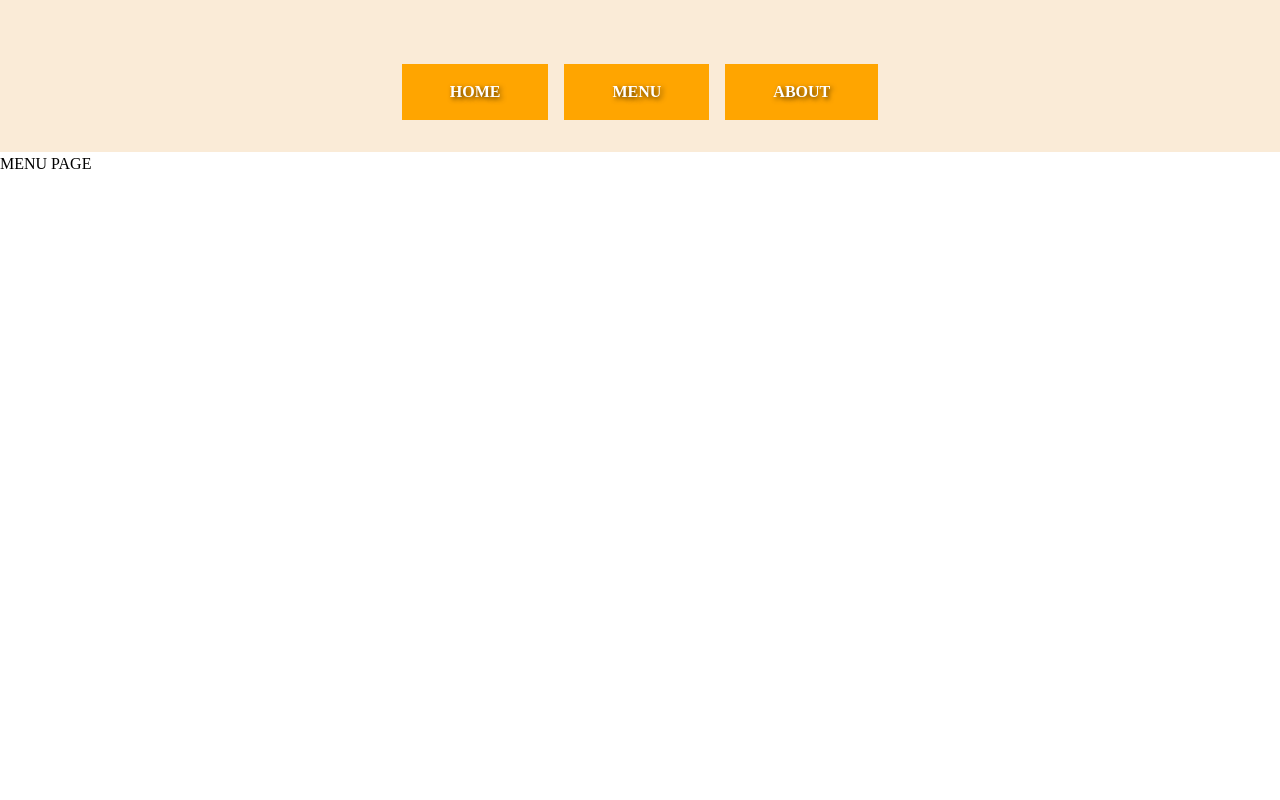
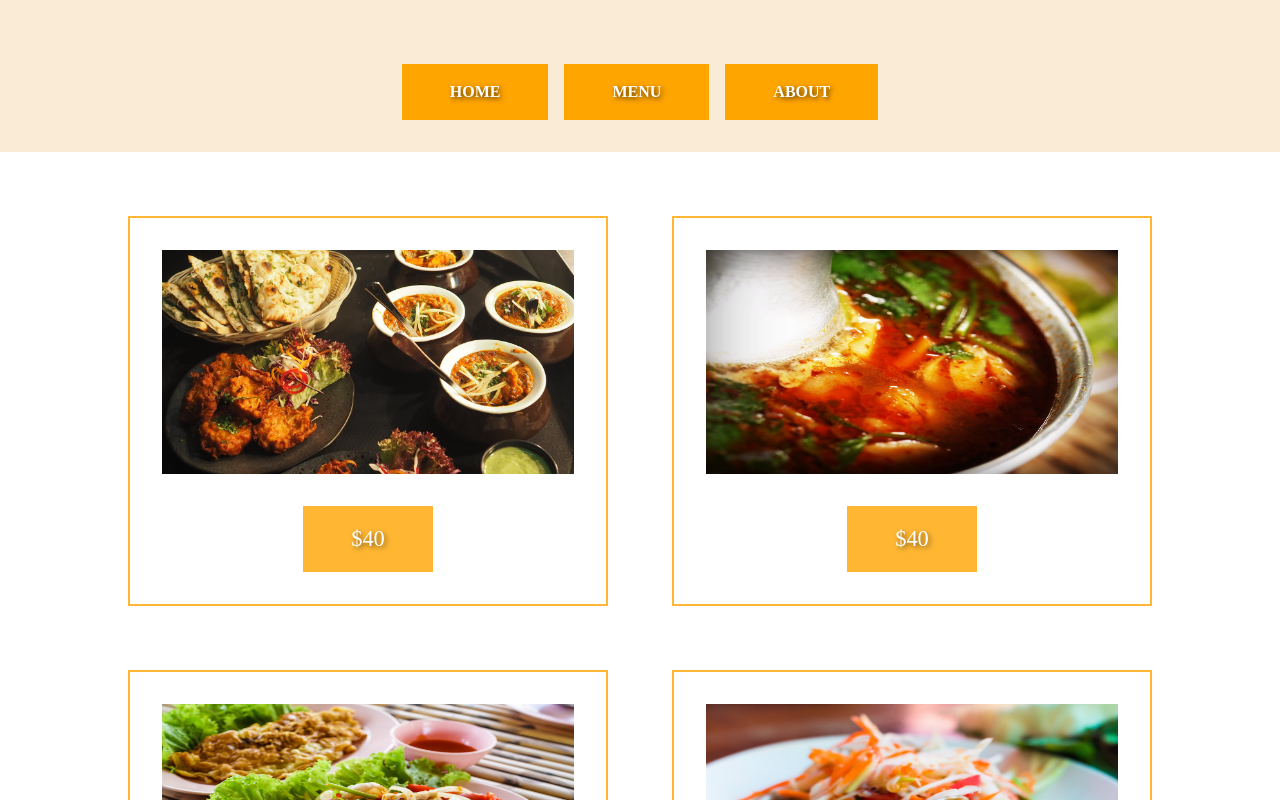
Before and after one commit to alex2323official/restaurant_page_webpack, a website built with webpack: page src/template.html in a window 1280 px wide. Both pictures are taken after a click on the button "MENU". Shown: the top 800 px of the page. Built offline with nearby package versions, Linux system fonts and the light colour scheme.

Commit message:
Gallery is okayish

```diff
--- a/src/index.js
+++ b/src/index.js
@@ -22,5 +22,3 @@ Utility.nav.addEventListener("click", (item) => {
     Menu.createMenuPage();
   }
 });
-
-Menu.createImg(menu1pic, Utility.appDivContainer, "$50");
--- a/src/pages/Menu.js
+++ b/src/pages/Menu.js
@@ -13,7 +13,15 @@ export class Menu {
 
     const menuPageContainerDiv = document.createElement("div");
     menuPageContainerDiv.classList.add("menu__container");
-    menuPageContainerDiv.textContent = "MENU PAGE";
+    // menuPageContainerDiv.textContent = "MENU PAGE";
+
+    // Add image gallery to menu__container
+    this.createImg(menu1pic, menuPageContainerDiv, "$40");
+    this.createImg(menu2pic, menuPageContainerDiv, "$40");
+    this.createImg(menu3pic, menuPageContainerDiv, "$40");
+    this.createImg(menu4pic, menuPageContainerDiv, "$40");
+    this.createImg(menu5pic, menuPageContainerDiv, "$40");
+    this.createImg(menu6pic, menuPageContainerDiv, "$40");
 
     Utility.appDivContainer.appendChild(menuPageContainerDiv);
   }
--- a/src/styles.css
+++ b/src/styles.css
@@ -142,13 +142,37 @@ body {
 
 /* Menu Page */
 .menu__container {
+  max-width: 1920px;
+  display: grid;
+  grid-template-columns: auto auto;
+  justify-items: center;
+  gap: 4rem;
+  padding: 4rem;
+  justify-content: center;
 }
 
 .menu__img-single-container {
+  border: solid 2px rgb(255, 165, 0, 0.8);
+  display: flex;
+  flex-direction: column;
+  align-items: center;
+  width: 30rem;
+
+  padding: 2rem;
 }
 
 .menu__image {
+  width: 30rem;
+  height: 14rem;
 }
 
 .menu__img-price {
+  color: white;
+  font-size: 1.4rem;
+  text-align: center;
+  text-shadow: 2px 2px 5px rgba(0, 0, 0, 0.5);
+
+  background-color: rgb(255, 165, 0, 0.8);
+  padding: 1rem 3rem;
+  margin-top: 2rem;
 }
```
